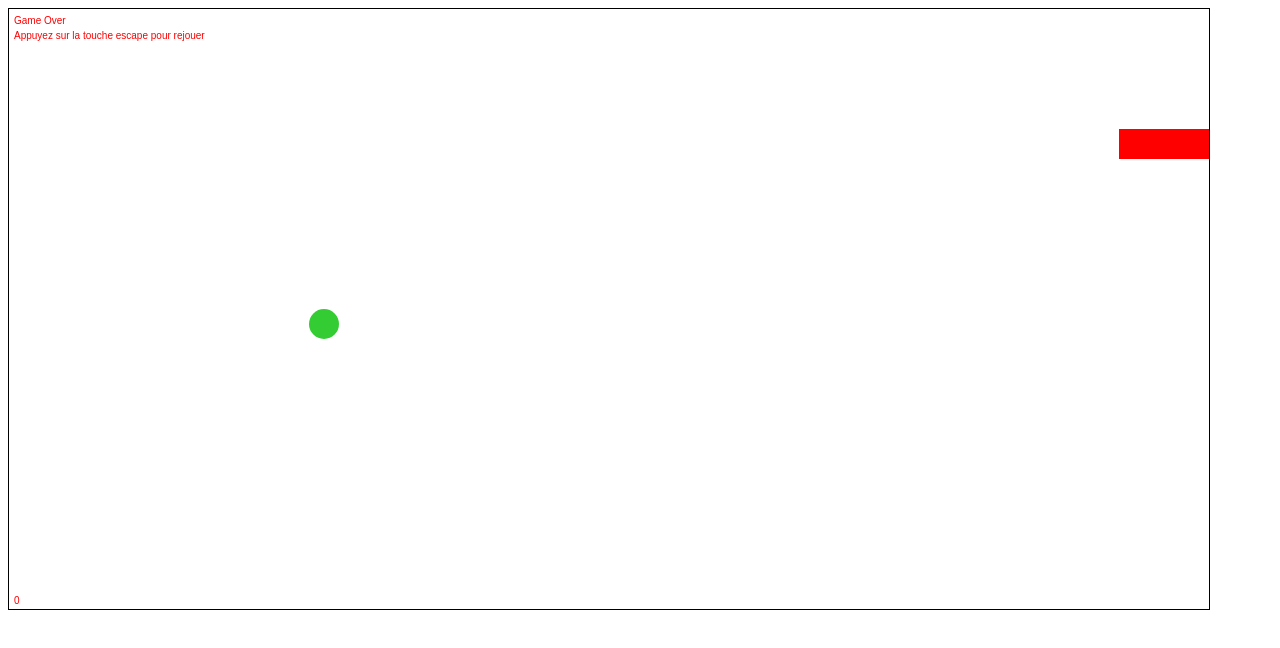
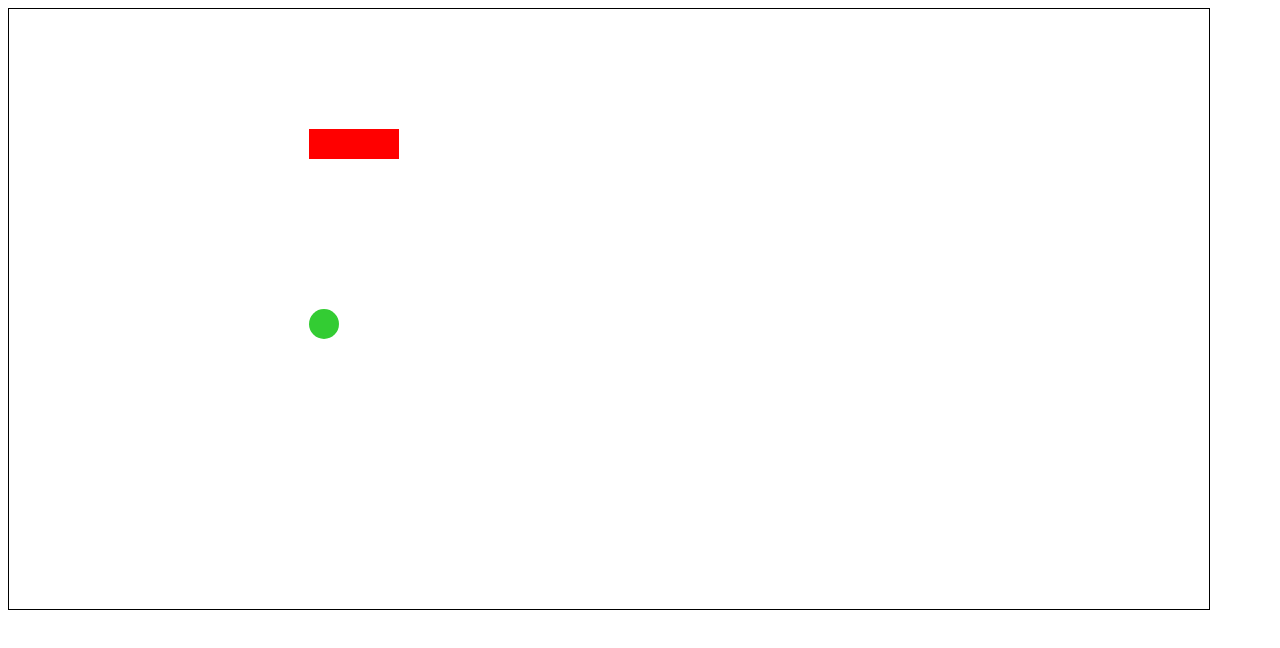
Before and after one commit to DonovanL-front/Snake, a plain HTML site: page HTML/index.html in a window 1280 px wide. Drawn offline with Linux system fonts and the light colour scheme.

Commit message:
Reproduction

```diff
--- a/HTML/index.html
+++ b/HTML/index.html
@@ -7,6 +7,6 @@
     <title>Snake</title>
 </head>
 <body>
-    <script src="/Snake/JS/script.js"></script>
+    <script src="/Snake/JS/script2.js"></script>
 </body>
 </html>
--- /dev/null
+++ b/JS/script2.js
@@ -0,0 +1,170 @@
+window.addEventListener("load", () => {
+    let delay = 1000;
+    let canvasWidth = 1200;
+    let canvasHeight = 600;
+    let blockSize = 30;
+    let xCoord = 0;
+    let yCoord = 0;
+    let radius = blockSize/2;
+    let widthInBlocks = canvasWidth / blockSize
+    let heightInBlocks = canvasHeight / blockSize
+    let canvas;
+    let ctx;
+    let snakee;
+    let applee;
+
+
+  class Snake {
+    constructor(body, direction) {
+      this.body = body;
+      this.direction = direction;
+      this.draw = () => {
+        ctx.save();
+        ctx.fillStyle = "#ff0000";
+        for (let i = 0; i < this.body.length; i++) {
+          drawBlock(ctx, this.body[i]);
+        }
+        ctx.restore;
+      };
+    }
+    advance() {
+      let nextPosition = this.body[0].slice();
+      switch (this.direction) {
+        case "left":
+          nextPosition[0] -= 1;
+          break;
+        case "right":
+          nextPosition[0] += 1;
+          break;
+        case "down":
+          nextPosition[1] += 1;
+          break;
+        case "up":
+          nextPosition[1] -= 1;
+          break;
+        default:
+          throw "Invalid direction ";
+      }
+      this.body.unshift(nextPosition);
+      this.body.pop();
+    }
+    setDirection(newDirection) {
+        let allowedDirections;
+        switch(this.direction) {
+            case "left":
+            case "right":
+                allowedDirections = ["up" , "down"]
+                break;
+            case "down":
+            case "up":
+                allowedDirections = ["left" , "right"];
+                break;
+            default:
+                throw "Invalid direction ";
+        }
+        if(allowedDirections.indexOf(newDirection) > -1) {
+            this.direction = newDirection
+        }
+    }
+    checkCollisions() {
+        let snakeCollision = false;
+        let wallCollision = false;
+        let head = this.body[0]
+        let rest = this.body.slice(1)
+        let snakeX = head[0]
+        let snakeY = head[1];
+        let minX = 0
+        let minY = 0
+        let maxX = widthInBlocks -1
+        let maxY = heightInBlocks -1
+        let isNotBetweenHorizontalWalls = snakeX < minX || snakeX > maxX
+        let isNotBetweenVerticalWalls = snakeY < minY || snakeY > maxY
+        if (isNotBetweenHorizontalWalls || isNotBetweenVerticalWalls) {
+            wallCollision = true ;
+        }
+        for (let i = 0 ; i < rest.length ; i++) {
+            if(snakeX == rest[i][0] && snakeY == rest[i][1]) {
+                snakeCollision = true;
+            }
+        }
+        return wallCollision || snakeCollision
+    }
+  }
+
+  class Apple {
+      constructor(position){
+          this.position = position
+      }
+      draw() {
+          ctx.save();
+          ctx.fillStyle = "#33cc33";
+          ctx.beginPath();
+          let x = this.position[0] * blockSize + radius
+          let y = this.position[1] * blockSize + radius
+          ctx.arc(x, y, radius, 0 , Math.PI*2, true);
+          ctx.fill()
+          ctx.restore();
+      }
+  }
+  init();
+  function init() {
+    canvas = document.createElement("canvas");
+    canvas.width = canvasWidth;
+    canvas.height = canvasHeight;
+    canvas.style.border = "1px solid";
+    document.body.appendChild(canvas);
+    ctx = canvas.getContext("2d");
+    snakee = new Snake(
+      [
+        [6, 4],
+        [5, 4],
+        [4, 4],
+      ],
+      "right"
+    );
+    applee = new Apple([10 , 10])
+    refreshCanvas();
+  }
+
+  function drawBlock(ctx, position) {
+    let x = position[0] * blockSize;
+    let y = position[1] * blockSize;
+    ctx.fillRect(x, y, blockSize, blockSize);
+  }
+
+  function refreshCanvas() {
+      snakee.advance();
+      if(snakee.checkCollisions()){
+          //Game over
+        } else {
+            ctx.clearRect(0, 0, canvasWidth, canvasHeight);
+            applee.draw();
+            snakee.draw();
+            setTimeout(refreshCanvas, delay);
+    }
+  }
+
+
+  document.addEventListener('keydown' , (e) =>  {
+    let key = e.key
+    let newDirection ;
+    switch(key) {
+        case "ArrowLeft":
+            newDirection = "left" ;
+            break;
+        case "ArrowUp" :
+             newDirection = "up" ;
+            break;
+        case "ArrowRight":
+            newDirection = "right" ;
+            break;
+        case "ArrowDown" :
+            newDirection = "down" ;
+            break;
+        default:
+            return;
+    }
+    snakee.setDirection(newDirection)
+
+  })
+});
```
